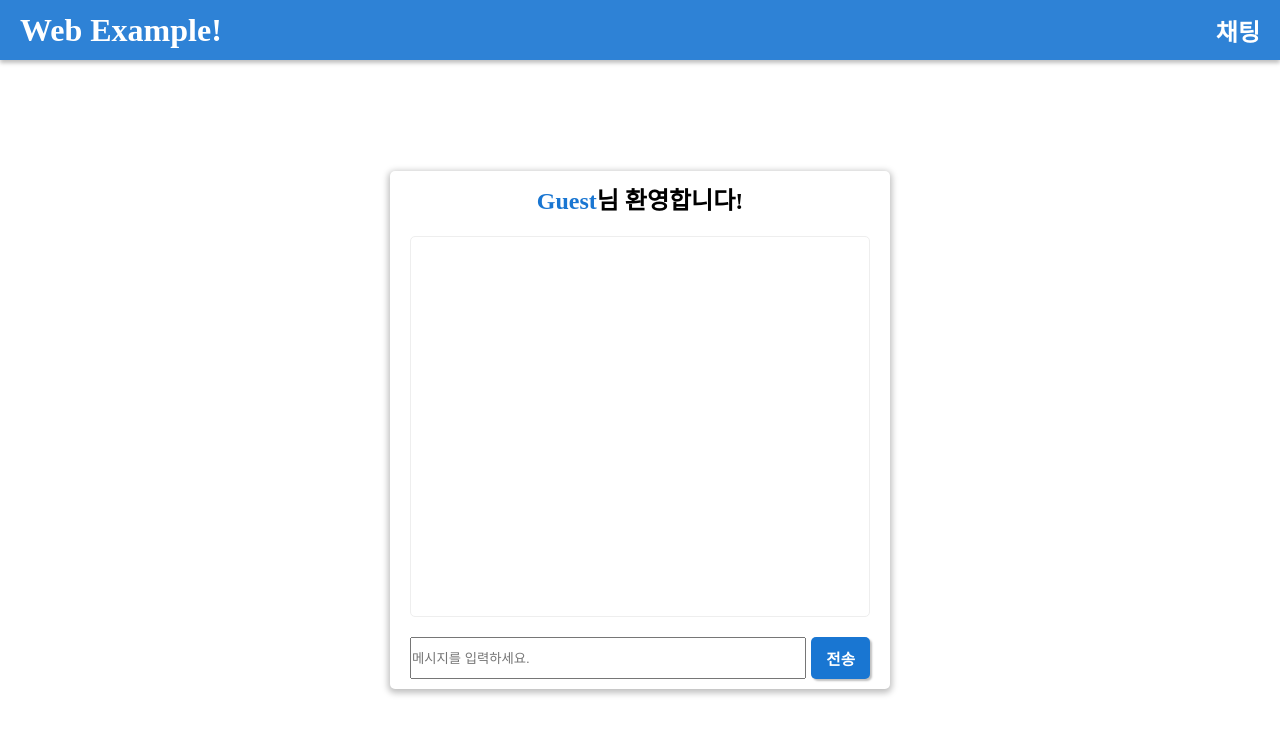
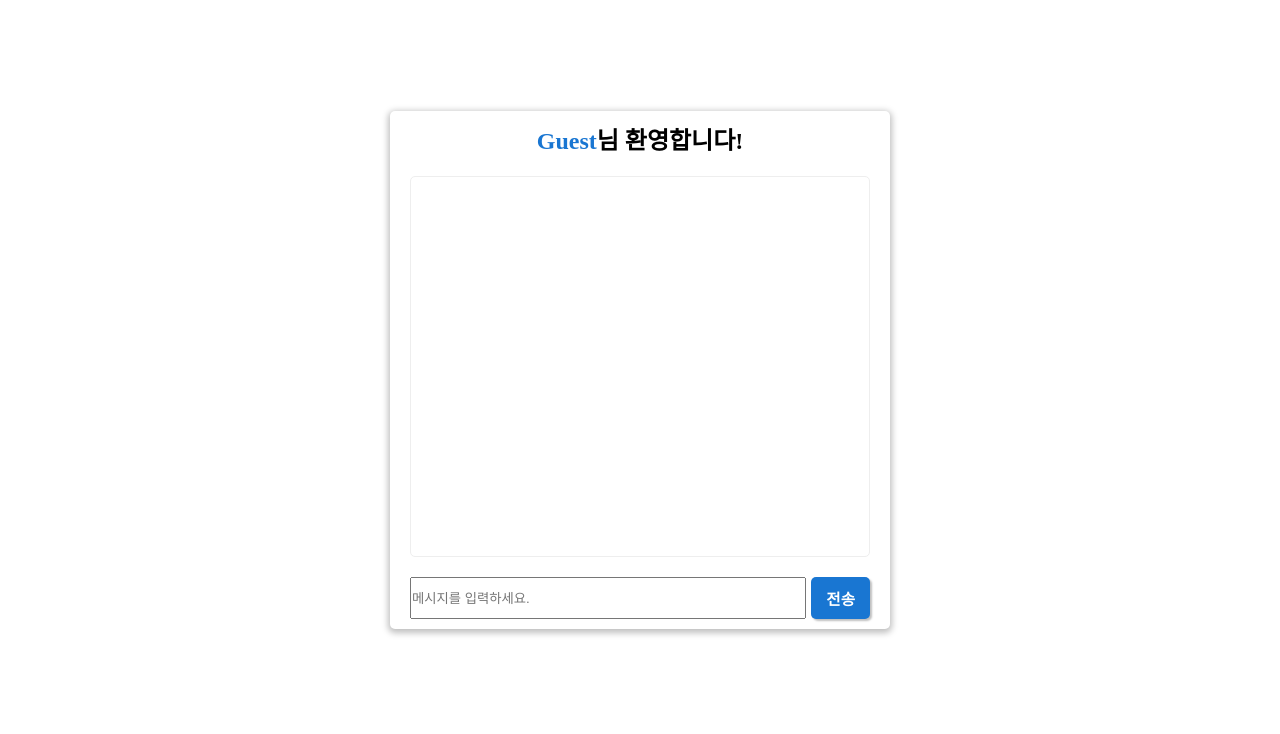
Before and after one commit to K-TJ-125/web-example, a React (Vite) app in the folder frontend/: page /chat in a window 1280 px wide. Shown: the top 734 px of the page. Built offline with nearby package versions, Linux system fonts and the light colour scheme.

Commit message:
메인페이지 라우팅 설정

```diff
--- a/frontend/src/App.jsx
+++ b/frontend/src/App.jsx
@@ -1,17 +1,14 @@
-import { BrowserRouter, Route, Routes } from "react-router-dom";
-import Main from "./pages/Main";
-import Header from "./components/Header";
-import Chat from "./pages/Chat";
-import Test from "./pages/test";
-
+import { BrowserRouter, Route, Routes } from 'react-router-dom';
+import Chat from './pages/Chat';
+import Test from './pages/test';
+import MainPage from './pages/MainPage';
 // 페이지 라우터가 설정된 최상위 컴포넌트
 
 function App() {
   return (
     <BrowserRouter>
-      <Header />
       <Routes>
-        <Route path="/" element={<Main />} />
+        <Route path="/" element={<MainPage />} />
         <Route path="/chat" element={<Chat />} />
         <Route path="/test" element={<Test />} />
       </Routes>
```
